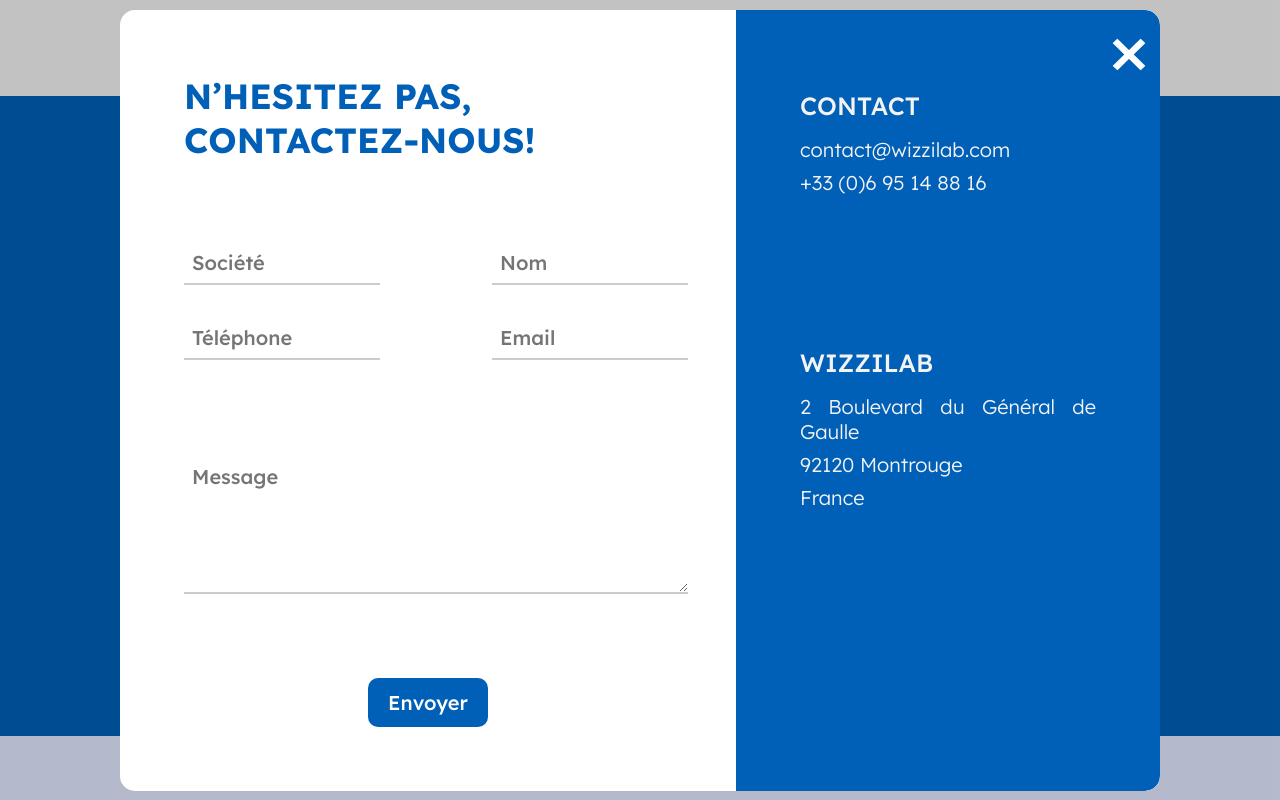
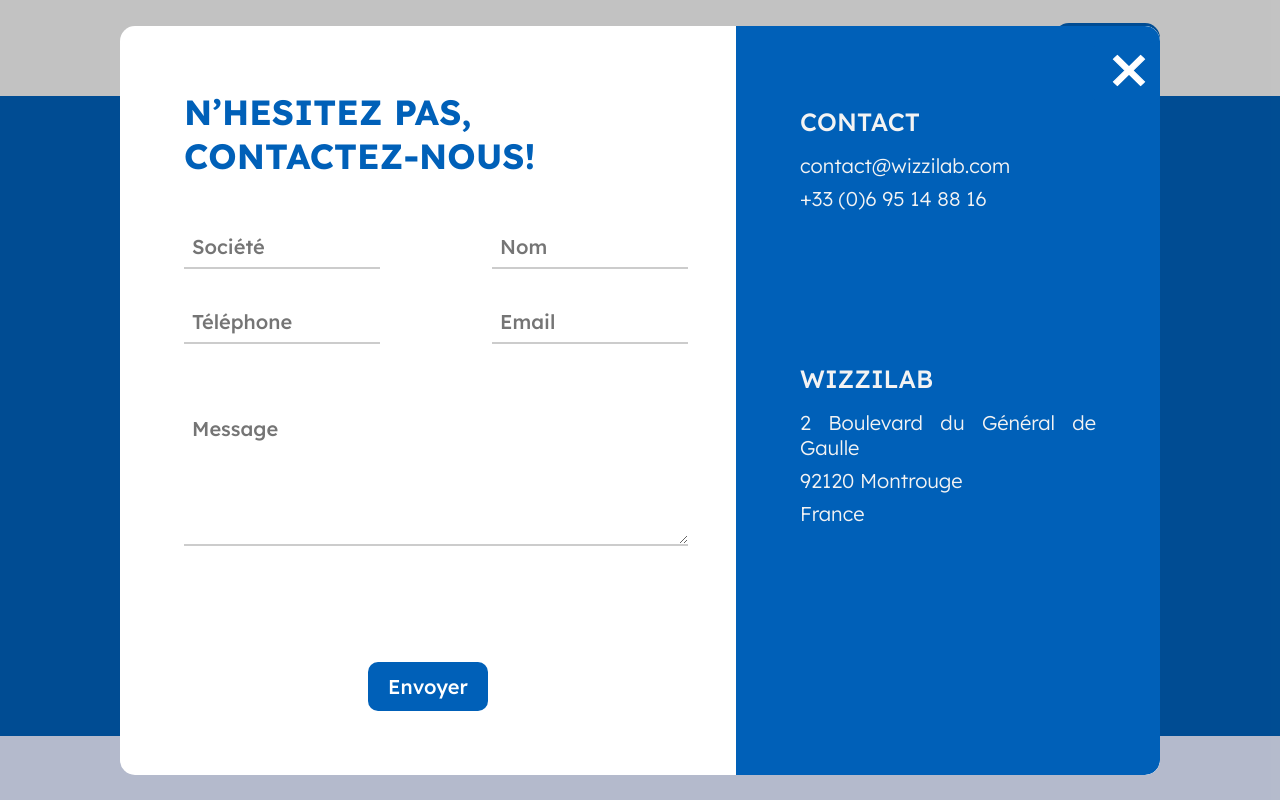
Before and after one commit to Laurading/wizzilab-website, a Next.js app: page / in a window 1280 px wide. Both pictures are taken after a click on the link "Contact". Shown: the top 800 px of the page. Built offline with nearby package versions, Linux system fonts and the light colour scheme.

Commit message:
contact error message added

```diff
--- a/components/Contact.jsx
+++ b/components/Contact.jsx
@@ -5,10 +5,12 @@ const Contact = (props) => {
   const [content, setContent] = useState({ name: '', email: '', society: '', phoneNumber: '', message: '' });
   const [response, setResponse] = useState({ status: 0 })
 
-  const SendMail = (data) => {
+  const SendMail = (event, data) => {
+
+    event.preventDefault();
     console.log(data)
     var myHeaders = new Headers();
-    myHeaders.append("Authorization", "Basic N2VlOTA1NTUyOWNhNThkNTNj.NTg1YjBlMWVkOGU0NTQ6ZDMzODMzZjhkOWFhYmY5NTkxNGRhM2U1YmQxNDg4Yzc=");
+    myHeaders.append("Authorization", "Basic N2VlOTA1NTUyOWNhNThkNTNjNTg1YjBlMWVkOGU0NTQ6ZDMzODMzZjhkOWFhYmY5NTkxNGRhM2U1YmQxNDg4Yzc=");
     myHeaders.append("Content-Type", "application/json");
 
     var raw = JSON.stringify({
@@ -45,6 +47,7 @@ const Contact = (props) => {
     fetch(`${window.location.origin}/mailjet/send`, requestOptions)
       .then(resp => {
         setResponse(resp);
+        setTimeout(() => setResponse({ status: 0 }), 10000);
         console.log(response.status);
         console.log('======success=======');
         console.log(resp);
@@ -55,16 +58,10 @@ const Contact = (props) => {
       });
   }
   return (props.trigger) ? (
+    <div>
+
       <div className='popup'>
         <div className='popup-inner'>
-        {response.status === 200 ? <>
-          <p>Message Envoyé</p>
-        </> : ''
-        }
-        {response.status !== 0 ? <>
-          <p>No</p>
-        </> : ''
-        }
           <button onClick={() => props.setTrigger(false)} className='close-btn'><img src='/img/close.svg' /></button>
           <div className='content-col-contact'>
             <div className='column-3 left denim-bg radius-right'>
@@ -94,9 +91,9 @@ const Contact = (props) => {
             </div>
             <div className='column-3x2'>
               <div className='padding-contact'>
-              <h3>N’HESITEZ PAS, CONTACTEZ-NOUS!</h3>
+                <h3 className='padding-top'>N’HESITEZ PAS, CONTACTEZ-NOUS!</h3>
               </div>
-            <form method="post">
+              <form method="post" onSubmit={(e) =>  SendMail(e,content)}>
                 <div className='content-col-contact'>
                   <div className='column-3 left'>
                     <input type="text" placeholder="Nom" required onChange={(e) => setContent({ ...content, name: e.target.value })} />
@@ -104,22 +101,30 @@ const Contact = (props) => {
                   </div>
                   <div className='column-3 left'>
                     <input type="text" placeholder="Société" required onChange={(e) => setContent({ ...content, society: e.target.value })} />
-                <input type="text" placeholder="Téléphone" required onChange={(e) => setContent({ ...content, phoneNumber: e.target.value })} />
+                    <input type="tel" placeholder="Téléphone" required onChange={(e) => setContent({ ...content, phoneNumber: e.target.value })} />
                   </div>
                 </div>
                 <div className='padding-contact'>
                   <textarea placeholder="Message" required onChange={(e) => setContent({ ...content, message: e.target.value })} />
                 </div>
+                <div className='padding-contact'>
+                  {response.status !== 0 && response.status !== 200 && <>
+                    <p className='underline align-left'>Erreur, veuillez réessayer ultérieurement</p>
+                  </>
+                  }
+                  {response.status === 200 &&
+                    <p className='underline align-left'>Merci pour votre message, à bientôt!</p>
+                  }
+                </div>
                 <div className='center'>
-              <button type='submit' onClick={() => SendMail(content)} >Envoyer</button>
+                  <button type='submit'>Envoyer</button>
                 </div>
 
               </form>
             </div>
           </div>
-
         </div>
-
+      </div>
     </div>
   ) : "";
 }
--- a/styles/main.scss
+++ b/styles/main.scss
@@ -59,7 +59,11 @@ body {
 }
 
 .padding-contact {
-    padding: 64px 64px;
+    padding: 32px 64px;
+}
+
+.padding-top {
+    padding-top: 32px;
 }
 
 .selected {
```
Lines whose indentation alone changed are shown as unchanged.
